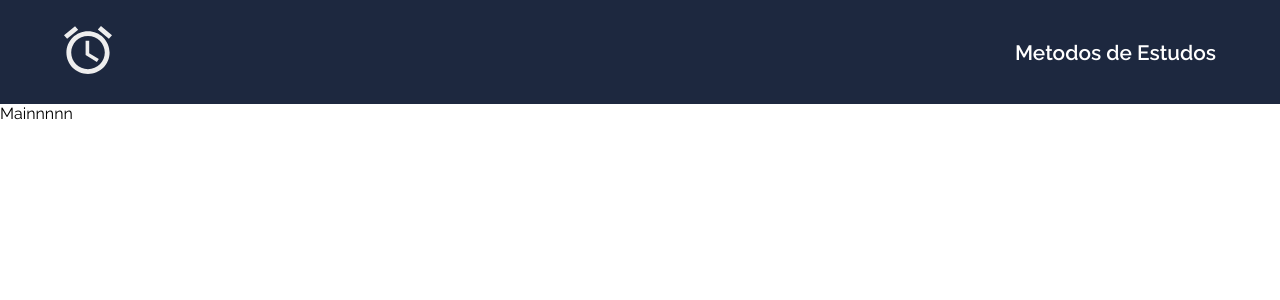
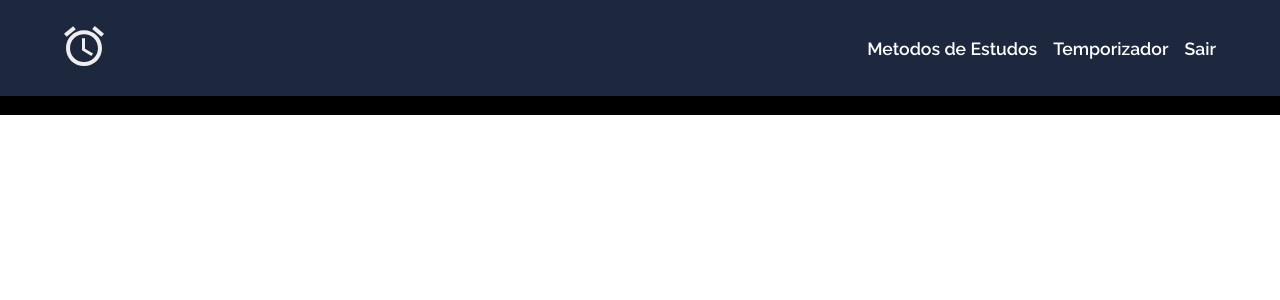
Before and after one commit to DebLuiza/Clock, a React (Vite) app in the folder Clock/: page / in a window 1280 px wide. Shown: the top 300 px of the page. Built offline with nearby package versions, Linux system fonts and the light colour scheme.

Commit message:
Estilização header e início mainPage

```diff
--- a/Clock/package.json
+++ b/Clock/package.json
@@ -10,6 +10,7 @@
     "preview": "vite preview"
   },
   "dependencies": {
+    "prop-types": "^15.8.1",
     "react": "^18.3.1",
     "react-dom": "^18.3.1",
     "react-scroll": "^1.9.0",
--- a/Clock/src/App.jsx
+++ b/Clock/src/App.jsx
@@ -1,17 +1,24 @@
 import './global.scss'
 import { BrowserRouter as Router, Link, Routes, Route } from "react-router-dom";
+import { useState } from 'react';
 import Header from './Components/Header/Header'
 import MetodosEstudos from './Pages/MetodosEstudos/MetodosEstudos';
 import MainPage from './Pages/MainPage/MainPage';
 
 function App() {
 
+  const [headerHeight, setHeaderHeight] = useState();
+
+  const handleHeightChange = (height) => {
+    setHeaderHeight(height);
+  };
+
   return (
     <>
     <Router>
-      <Header/>
+      <Header onHeaderChange={handleHeightChange}/>
       <Routes>
-        <Route path='/' element={<MainPage/>}/>
+        <Route path='/' element={<MainPage tamHeader={headerHeight}/>}/>
         <Route path='/metodos' element={<MetodosEstudos/>}/>
       </Routes>
     </Router>
--- a/Clock/src/Components/Header/Header.jsx
+++ b/Clock/src/Components/Header/Header.jsx
@@ -1,12 +1,20 @@
-import styles from "./Styles/Header.module.scss"
-import { Link } from "react-router-dom"
-import { useState } from "react";
-import ImgHeader from "../../assets/Icons/clock-vector.svg"
+import PropTypes from 'prop-types';
+import styles from "./Styles/Header.module.scss";
+import { Link } from "react-router-dom";
+import { useState, useRef, useEffect } from "react";
+import ImgHeader from "../../assets/Icons/clock-vector.svg";
 
-export default function Header() {
+export default function Header({ onHeaderChange }) {
+  const headerRef = useRef(null);
+
+  useEffect(() => {
+    if (headerRef.current) {
+      const height = headerRef.current.offsetHeight;
+      onHeaderChange(height);
+    }
+  }, [onHeaderChange]);
 
   const [clicked, setClicked] = useState(false);
-
   const [colorChange, setColorchange] = useState(false);
 
   const changeNavbarColor = () => {
@@ -18,8 +26,10 @@ export default function Header() {
   };
 
   window.addEventListener("scroll", changeNavbarColor);
+
   return (
     <div
+      ref={headerRef}
       className={
         colorChange
           ? `${styles["header"]} ${styles["colorChange"]}`
@@ -27,7 +37,12 @@ export default function Header() {
       }
     >
       <div id={styles["mobile"]} onClick={() => setClicked(!clicked)}>
-    <input type="checkbox" name="" id="" className={styles["input-hamb"]} checked={clicked}/>
+        <input
+          type="checkbox"
+          className={styles["input-hamb"]}
+          checked={clicked}
+          readOnly
+        />
         <div className={styles["hamburger-lines"]}>
           <span className={`${styles["line"]} ${styles["line1"]}`}></span>
           <span className={`${styles["line"]} ${styles["line2"]}`}></span>
@@ -36,20 +51,36 @@ export default function Header() {
       </div>
       <ul
         className={
-        clicked ? ` ${styles["links"]} ${styles["active"]}` : styles["links"]
+          clicked
+            ? ` ${styles["links"]} ${styles["active"]}`
+            : styles["links"]
         }
       >
         <li>
-        <Link to={'/'}>
-        <img src={ImgHeader} alt="" className={styles["img-header"]}/>
+          <Link to={"/"}>
+            <img
+              src={ImgHeader}
+              alt="Header Icon"
+              className={styles["img-header"]}
+            />
           </Link>
         </li>
-      <ul>
-      <li className={styles["other-links"]}>
-        <Link to={'/metodos'}>Metodos de Estudos</Link>
+        <ul className={styles["other-links"]}>
+          <li>
+            <Link to={"/metodos"}>Metodos de Estudos</Link>
+          </li>
+          <li>
+            <Link to={"/"}>Temporizador</Link>
+          </li>
+          <li>
+            <Link to={"/"}>Sair</Link>
           </li>
         </ul>
       </ul>
     </div>
-  )
+  );
 }
+
+Header.propTypes = {
+  onHeaderChange: PropTypes.func.isRequired,
+};
--- a/Clock/src/Components/Header/Styles/Header.module.scss
+++ b/Clock/src/Components/Header/Styles/Header.module.scss
@@ -13,7 +13,7 @@ $headerResponsive: 100%;
 .header {
   padding: 0 4rem;
   z-index: 9999;
-  height: 13vh;
+  height: 10vh;
   width: 100%;
   @include AllCenter;
   display: flex;
@@ -42,9 +42,11 @@ $headerResponsive: 100%;
         .img-header{
             width: 3rem;
         }
-        .other-links{
-            list-style: none;
-        }
+    }
+    .other-links{
+        display: flex;
+        gap: 1rem;
+        list-style: none;
     }
     a {
       font-family: 'RaleWay-SemiBold';
@@ -53,10 +55,9 @@ $headerResponsive: 100%;
       cursor: pointer;
       color: #fff;
       transition: 0.4s;
-      font-size: 1.3rem;
     }
     li a:hover {
-      color: $bg-color;
+      color: $hover-color;
     }
   }
 
@@ -143,19 +144,11 @@ $headerResponsive: 100%;
     }
   }
 
-  @media screen and (min-width: $w1536) {
-    .links {
-      a {
-        font-size: 1.5rem;
-      }
-    }
-  }
-
   @media screen and (max-width: $w1920) {
     padding: 0 5rem;
     .links {
       a {
-        font-size: 1.7rem;
+        font-size: 1.4rem;
 
       }
     }
@@ -165,11 +158,18 @@ $headerResponsive: 100%;
   }
 
   @media screen and (max-width: $w1536) {
+    height: 12vh;
     padding: 0 4rem;
     .links {
       a {
-        font-size: 1.3rem;
+        font-size: 1.1rem;
       }
+      li{
+        list-style: none;
+        .img-header{
+            width: 2.5rem;
+        }
+       }
     }
   }
   @media screen and (max-width: $w680) {
--- a/Clock/src/Pages/MainPage/MainPage.jsx
+++ b/Clock/src/Pages/MainPage/MainPage.jsx
@@ -1,9 +1,17 @@
-import styles from "./Styles/MainPage.module.scss"
+import styles from "./Styles/MainPage.module.scss";
+import PropTypes from "prop-types";
 
-export default function MainPage() {
+export default function MainPage({ tamHeader }) {
   return (
-    <div>
+    <div
+      className={styles["container-main"]}
+      style={{ height: `100vh - ${tamHeader}px` }}
+    >
       Mainnnnn
     </div>
-  )
+  );
 }
+
+MainPage.propTypes = {
+  tamHeader: PropTypes.number.isRequired,
+};
--- a/Clock/src/Pages/MainPage/Styles/MainPage.module.scss
+++ b/Clock/src/Pages/MainPage/Styles/MainPage.module.scss
@@ -0,0 +1,3 @@
+.container-main{
+    background: #000;
+}
--- a/Clock/src/global.scss
+++ b/Clock/src/global.scss
@@ -33,6 +33,7 @@
   $card-shadow-color: #0000004b;
   $header-color: #1D283F;
   $container-shadow-color: #00000081;
+  $hover-color: #d2daf8;
 
   $high-relevance: #FF5E5E;
   $medium-relevance: #FFDC4F;
```
Also changed, not shown: 1 other file (tests, documents, lock files or other folders). Lines whose indentation alone changed are shown as unchanged.
